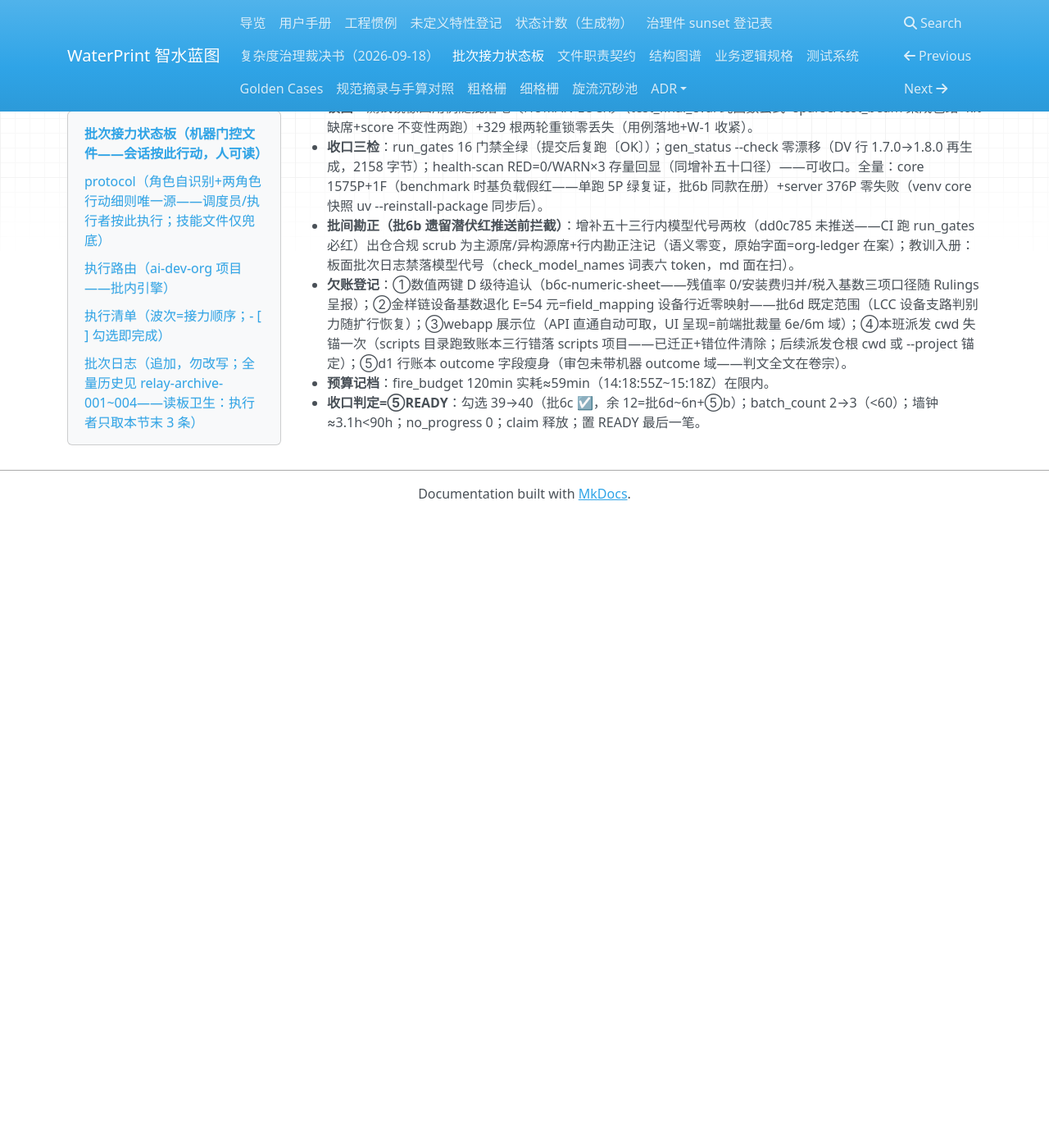
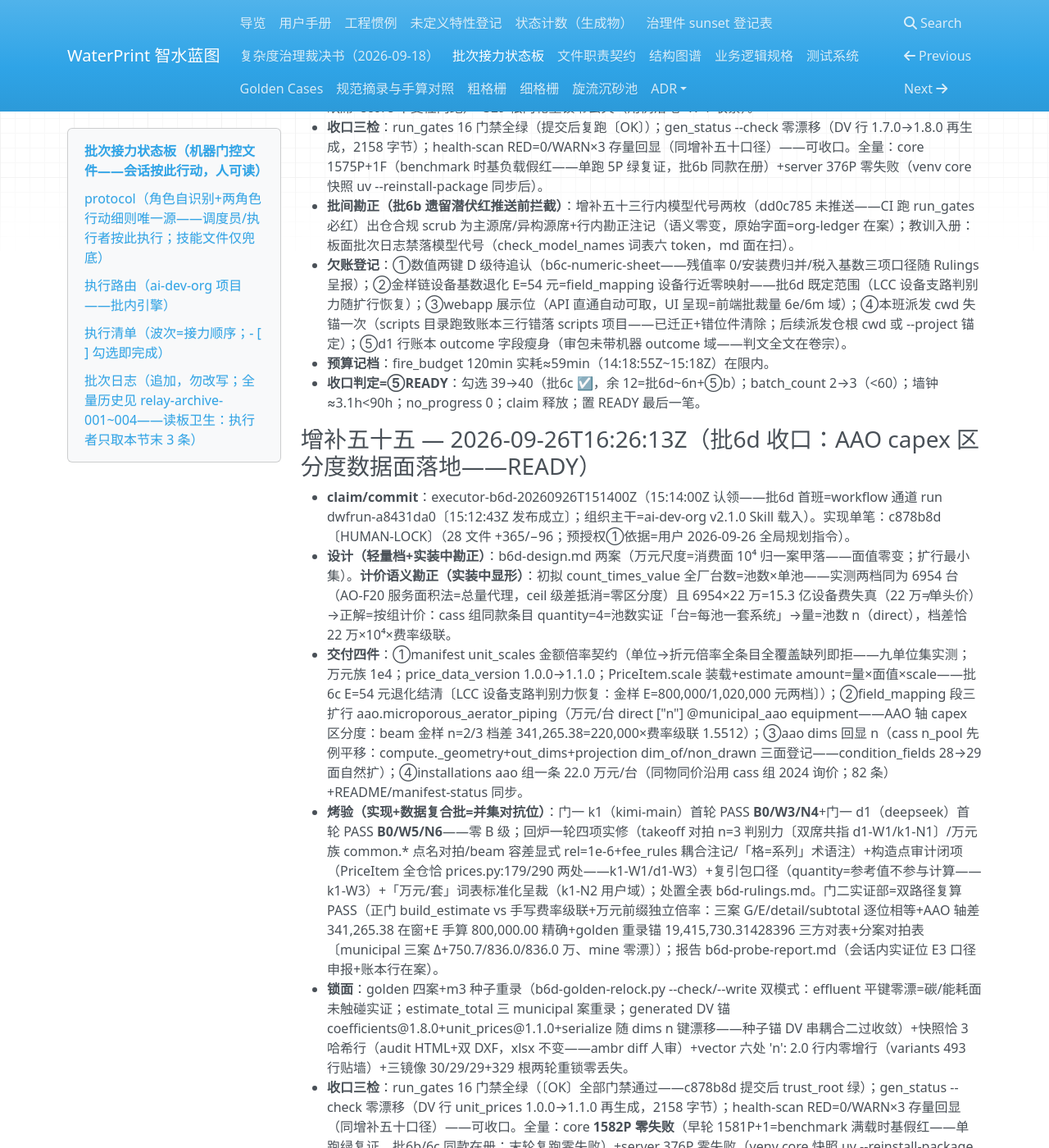
Before and after one commit to yyx20040712/waterprint, an MkDocs documentation site: the page built from docs/handoff/relay.md, in a window 1280 px wide and 1400 px high, scrolled down 13663 px. Shown: the whole window at 82% size. Built offline with MkDocs 1.6.1, drawn with Linux system fonts in a browser that asks for light colours; nearby versions of some CDN libraries; before the commit the page ends 14293 px from its top, so only the background shows below that; some of the changed text lies outside the part shown.

Commit message:
板面收口笔（增补五十五）：批6d AAO capex 区分度数据面收口 READY——勾选 40→41/batch_count 3→4/next=批6e；增补五十五全档（万元×10⁴ 折元契约+按组计价扩行+dims n 回显+计价语义勘正+门一双席 B0 PASS 回炉一轮四项实修+门二双路径复算+锁面重录+三检全绿+欠账七条）。实现单笔=c878b8d（claim=executor-b6d-20260926T151400Z workflow 通道 run dwfrun-a8431da0）

```diff
--- a/docs/handoff/relay.md
+++ b/docs/handoff/relay.md
@@ -12,7 +12,7 @@
 > - 调度员窗口（迁火/接任用，工作区不限；布火为重活允许载技能，此后每班只读板）：「接任交接：你是 E:\class\智水蓝图\waterprint\docs\handoff\relay.md 的当班 hub 总调度员——读板头+protocol 段（现行 rev）→ 按 batch-relay 技能 references/ops-manual.md 换防协议迁火并回填 automation_id → 提交推送 → 随即按 protocol 段开批通道 rev5（CreateWorkflow saved batch-relay-executor）发布执行者并原子写 last_dispatch_utc+workflow_run_id → 此后每班火只读板调度，禁执行禁重活禁载技能」
 > - 执行者窗口（手动兜底发布用；常规发布=执行工作流子代理，无需此窗）：「基于 E:\class\智水蓝图\waterprint\docs\handoff\relay.md 交接文档继续开发——读板（板头字段区+protocol 段+执行路由+执行清单+批次日志末 3 条）按 protocol 段执行者条款认领并执行本批；组织主干优先 Skill 加载 ai-dev-org，无 Skill 工具则直接读工作区根 AGENTS.md 与 .zcode/org-ledger.jsonl 等价替代；板 protocol 段缺失/预检失败才加载技能 batch-relay 兜底。无人值守：不等待人工答疑，用户域阻塞按停止事由 HOLD(stop_matter) 收口。工作区根 E:\class\智水蓝图\waterprint，相对路径以此为基。禁止创建任何新自动化。」
 
-- status: READY <!-- 2026-09-26 增补五十四：批6c 收口 READY（LCC 折旧面——1 commit be23fb3〔HUMAN-LOCK〕/门一三席 PASS+门二双路径 diff=0.0/三检全绿）；next=批6d -->
+- status: READY <!-- 2026-09-26 增补五十五：批6d 收口 READY（AAO capex 区分度数据面——1 commit c878b8d〔HUMAN-LOCK〕/门一双席 B0 PASS+门二双路径复算/三检全绿）；next=批6e -->
 - automation_id: automation-143e250a-5e96-4e6b-9016-7ac16fa7fb21 <!-- 2026-09-26 换防迁火回填（增补五十一）；旧值 automation-cf38af42…（已熄——CronList 空实核，增补五十火情观察证实） -->
 - shared_fire: true
 - plan: docs/handoff/relay.md#执行清单（自含清单，收口 grep 本文件 `- [ ]` 计余量）
@@ -20,23 +20,23 @@
 - poll_interval_min: 10
 - fire_budget_min: 120
 - last_dispatch: 2026-09-19T11:14:24+08:00
-- heartbeat_utc: 2026-09-26T15:06:06Z <!-- 增补五十四收口刷 -->
-- claim: - <!-- 批6c 收口释放（executor-b6c-20260926T141855Z，勾选 39→40） -->
+- heartbeat_utc: 2026-09-26T16:26:13Z <!-- 增补五十五收口刷 -->
+- claim: - <!-- 批6d 收口释放（executor-b6d-20260926T151400Z，勾选 40→41） -->
 - no_progress_count: 0 <!-- 2026-09-25 新排程重置（原 1=B4-5 用户门控非系统性卡死） -->
 - checked_total: 52 <!-- 2026-09-26 增补四十九：38+14（第六波全局收尾 批6a~6n——单源工单 wave6-master-plan.md；旧值 38=增补二十五口径） -->
-- checked_done: 40 <!-- 2026-09-26 批6c 收口 39→40（增补五十四） -->
+- checked_done: 41 <!-- 2026-09-26 批6d 收口 40→41（增补五十五） -->
 - protocol_rev: 6 <!-- 2026-09-26 换防升版 rev5→6（执行指令锚根批=现行：仓根锚定纪律+执行指令行参数化+开批通道标签去 rev 化）；旧值 5 -->
-- last_dispatch_utc: 2026-09-26T14:16:56.911Z <!-- 2026-09-26 批6c 首班发布成立（回读=run dwfrun-dbe63cec-bc29-4c36-b132-251d6b64a10f running+执行者子代理 executing）；旧值 2026-09-26T12:52:46.923Z（批6b 首班） -->
-- workflow_run_id: dwfrun-dbe63cec-bc29-4c36-b132-251d6b64a10f <!-- 批6c 首班执行工作流（LCC 折旧面——AUD-W11 后半：opex 折旧/资本摊销口径，三段通道轻量版设计先行） -->
+- last_dispatch_utc: 2026-09-26T15:12:43.008Z <!-- 2026-09-26 批6d 首班发布成立（回读=run dwfrun-a8431da0-a14b-42ce-868c-01d20fec3333 running+执行者子代理 executing）；旧值 2026-09-26T14:16:56.911Z（批6c 首班） -->
+- workflow_run_id: dwfrun-a8431da0-a14b-42ce-868c-01d20fec3333 <!-- 批6d 首班执行工作流（AAO capex 区分度数据面——field_mapping 三扩行+设备单价万元尺度+AAO 轴分化对拍断言+设备基数退化修复锚） -->
 - relay_started_utc: 2026-09-26T12:10:48.865Z <!-- 2026-09-26 rev6 换防时刻（本会话）；旧值 2026-09-26T04:00:36.124Z（rev5 二次换防） -->
-- batch_count: 3 <!-- 2026-09-26 批6c 收口 2→3（增补五十四） -->
+- batch_count: 4 <!-- 2026-09-26 批6d 收口 3→4（增补五十五） -->
 - max_batches: 60
 - max_wall_hours: 90
 - hold_reason: - <!-- 2026-09-26 增补四十八清空：批3a 追认已签+CI 已修——⑤b 软著仍为用户域终态项（批3b 后停板待用户不变） -->
 - last_handover: 2026-09-26
-- claimed_by: executor-b6c-20260926T141855Z <!-- 批6c 收口留档 -->
-- claimed_at: 2026-09-26T14:18:55Z <!-- 批6c 认领时戳（收口留档） -->
-- next_batch: 批6d AAO capex 区分度数据面（field_mapping 段三扩行+设备单价万元尺度——批2b 欠账①②；AAO 轴分化对拍断言；含批6c 欠账②设备基数退化 E=54 元同批修复锚〔LCC 年折旧设备支路判别力随扩行恢复〕；依赖 6c LCC 口径已定） -->
+- claimed_by: executor-b6d-20260926T151400Z <!-- 批6d 收口留档 -->
+- claimed_at: 2026-09-26T15:14:00Z <!-- 批6d 认领时戳（收口留档） -->
+- next_batch: 批6e 全工况投影端点（calc sensitivity 投影 API+龙卷风幅度轴升级——批2d 欠账①；快照 stale 语义） -->
 
 ## protocol（角色自识别+两角色行动细则唯一源——调度员/执行者按此执行；技能文件仅兜底）
 - 本板 protocol_rev=6；rev5/4/3/2/1 存量板读法向下兼容（rev0 无此行读旧字段名 last_dispatch，仅警告不阻断），换防时迁移至现行 rev。
@@ -146,7 +146,7 @@
 - [x] 批6a｜gwp_ch4 27.2→27.0 数据勘误实装（批2c 八步工序——**2026-09-26 收官〔增补五十二〕**：4b550e6 八步零偏离〔27.0/1.5.1/golden 五件/快照 3 行/36 根重锁〕+0c31196 B-6/D-8 factors 笔〔增补五十欠账路由：band 4 键 0.3/0.75+note 升格+1.6.0〕——双路径复算+DV 单因回代证明）
 - [x] 批6b｜碳范围一+能耗上游补全（批3.5 实装面〔ganhua 21.622+xiaohua MCF 0.8 案 A+三新键已追认〕+AUD-W4 反冲洗三键/磁分离能耗——新数值 §14 起草带出处事后追认）<!-- 2026-09-26 收官〔增补五十三〕：C-F10~F12+XL-F20~F22/KS-F9+确定性勘正 1 commit 87bc7b1〔HUMAN-LOCK〕+门一双席 B0 PASS+门二双路径 fp 级一致 -->
 - [x] 批6c｜LCC 折旧面（AUD-W11 后半：opex 折旧/资本摊销口径——三段通道设计先行；推荐 v1=展示维度不进 objective）<!-- 2026-09-26 收官〔增补五十四〕：直线法双键 cost_capex_annualized_yuan_a 展示维度+factor.lcc 两键 30/10 a（D 级待追认）+coefficients 1.8.0——1 commit be23fb3〔HUMAN-LOCK〕+门一三席 PASS+门二双路径 diff=0.0+golden/快照零重录 -->
-- [ ] 批6d｜AAO capex 区分度数据面（field_mapping 段三扩行+设备单价万元尺度——批2b 欠账①②；AAO 轴分化对拍断言）
+- [x] 批6d｜AAO capex 区分度数据面（field_mapping 段三扩行+设备单价万元尺度——批2b 欠账①②；AAO 轴分化对拍断言；含批6c 欠账②设备基数退化 E=54 元同批修复锚）<!-- 2026-09-26 收官〔增补五十五〕：万元×10⁴ 折元契约+按组计价扩行+dims n 回显——门一 k1 B0/W3/N4+d1 B0/W5/N6 双 PASS+门二双路径复算 PASS+1 commit c878b8d〔HUMAN-LOCK〕 -->
 - [ ] 批6e｜全工况投影端点（calc sensitivity 投影 API+龙卷风幅度轴升级——批2d 欠账①；快照 stale 语义）
 - [ ] 批6f｜任务系统补完（chat 失败横幅 error 明细〔任务状态查询面〕+joint failed/cancelled 幽灵文案+UF-26 重启即丢 v1 明示闭项）
 - [ ] 批6g｜结构债拆件批（beam.py/app.py/main.py 三顶格件按 ADR-024 配方腾位——双跑 diff=0 行为等价烤验）
@@ -260,3 +260,15 @@
 - **欠账登记**：①数值两键 D 级待追认（b6c-numeric-sheet——残值率 0/安装费归并/税入基数三项口径随 Rulings 呈报）；②金样链设备基数退化 E=54 元=field_mapping 设备行近零映射——批6d 既定范围（LCC 设备支路判别力随扩行恢复）；③webapp 展示位（API 直通自动可取，UI 呈现=前端批裁量 6e/6m 域）；④本班派发 cwd 失锚一次（scripts 目录跑致账本三行错落 scripts 项目——已迁正+错位件清除；后续派发仓根 cwd 或 --project 锚定）；⑤d1 行账本 outcome 字段瘦身（审包未带机器 outcome 域——判文全文在卷宗）。
 - **预算记档**：fire_budget 120min 实耗≈59min（14:18:55Z~15:18Z）在限内。
 - **收口判定=⑤READY**：勾选 39→40（批6c ☑，余 12=批6d~6n+⑤b）；batch_count 2→3（<60）；墙钟≈3.1h<90h；no_progress 0；claim 释放；置 READY 最后一笔。
+
+### 增补五十五 — 2026-09-26T16:26:13Z（批6d 收口：AAO capex 区分度数据面落地——READY）
+
+- **claim/commit**：executor-b6d-20260926T151400Z（15:14:00Z 认领——批6d 首班=workflow 通道 run dwfrun-a8431da0〔15:12:43Z 发布成立〕；组织主干=ai-dev-org v2.1.0 Skill 载入）。实现单笔：c878b8d〔HUMAN-LOCK〕（28 文件 +365/−96；预授权①依据=用户 2026-09-26 全局规划指令）。
+- **设计（轻量档+实装中勘正）**：b6d-design.md 两案（万元尺度=消费面 10⁴ 归一案甲落——面值零变；扩行最小集）。**计价语义勘正（实装中显形）**：初拟 count_times_value 全厂台数=池数×单池——实测两档同为 6954 台（AO-F20 服务面积法=总量代理，ceil 级差抵消=零区分度）且 6954×22 万=15.3 亿设备费失真（22 万≠单头价）→正解=按组计价：cass 组同款条目 quantity=4=池数实证「台=每池一套系统」→量=池数 n（direct），档差恰 22 万×10⁴×费率级联。
+- **交付四件**：①manifest unit_scales 金额倍率契约（单位→折元倍率全条目全覆盖缺列即拒——九单位集实测；万元族 1e4；price_data_version 1.0.0→1.1.0；PriceItem.scale 装载+estimate amount=量×面值×scale——批6c E=54 元退化结清〔LCC 设备支路判别力恢复：金样 E=800,000/1,020,000 元两档〕）；②field_mapping 段三扩行 aao.microporous_aerator_piping（万元/台 direct ["n"] @municipal_aao equipment——AAO 轴 capex 区分度：beam 金样 n=2/3 档差 341,265.38=220,000×费率级联 1.5512）；③aao dims 回显 n（cass n_pool 先例平移：compute._geometry+out_dims+projection dim_of/non_drawn 三面登记——condition_fields 28→29 面自然扩）；④installations aao 组一条 22.0 万元/台（同物同价沿用 cass 组 2024 询价；82 条）+README/manifest-status 同步。
+- **烤验（实现+数据复合批=并集对抗位）**：门一 k1（kimi-main）首轮 PASS **B0/W3/N4**+门一 d1（deepseek）首轮 PASS **B0/W5/N6**——零 B 级；回炉一轮四项实修（takeoff 对拍 n=3 判别力〔双席共指 d1-W1/k1-N1〕/万元族 common.* 点名对拍/beam 容差显式 rel=1e-6+fee_rules 耦合注记/「格=系列」术语注）+构造点审计闭项（PriceItem 全仓恰 prices.py:179/290 两处——k1-W1/d1-W3）+复引包口径（quantity=参考值不参与计算——k1-W3）+「万元/套」词表标准化呈裁（k1-N2 用户域）；处置全表 b6d-rulings.md。门二实证部=双路径复算 PASS（正门 build_estimate vs 手写费率级联+万元前缀独立倍率：三案 G/E/detail/subtotal 逐位相等+AAO 轴差 341,265.38 在窗+E 手算 800,000.00 精确+golden 重录锚 19,415,730.31428396 三方对表+分案对拍表〔municipal 三案 Δ+750.7/836.0/836.0 万、mine 零漂〕）；报告 b6d-probe-report.md（会话内实证位 E3 口径申报+账本行在案）。
+- **锁面**：golden 四案+m3 种子重录（b6d-golden-relock.py --check/--write 双模式：effluent 平键零漂=碳/能耗面未触碰实证；estimate_total 三 municipal 案重录；generated DV 锚 coefficients@1.8.0+unit_prices@1.1.0+serialize 随 dims n 键漂移——种子锚 DV 串耦合二过收敛）+快照恰 3 哈希行（audit HTML+双 DXF，xlsx 不变——ambr diff 人审）+vector 六处 'n': 2.0 行内零增行（variants 493 行贴墙）+三镜像 30/29/29+329 根两轮重锁零丢失。
+- **收口三检**：run_gates 16 门禁全绿（〔OK〕全部门禁通过——c878b8d 提交后 trust_root 绿）；gen_status --check 零漂移（DV 行 unit_prices 1.0.0→1.1.0 再生成，2158 字节）；health-scan RED=0/WARN×3 存量回显（同增补五十口径）——可收口。全量：core **1582P 零失败**（早轮 1581P+1=benchmark 满载时基假红——单跑绿复证，批6b/6c 同款在册；末轮复跑零失败）+server 376P 零失败（venv core 快照 uv --reinstall-package 同步后）+mypy 350/58 双绿+ruff 零违规。
+- **欠账登记**：①数值单 aao.microporous_aerator_piping=22.0 万元/台 追认请求（b6d-numeric-sheet §四——预授权②事后追认制，用户域非阻断）；②「万元/套」单位词表标准化呈裁（k1-N2——42 条设备条目旧源词表一致性 vs 单条语义精度，独立数据批裁量）；③direct 条目 quantity 一致性装载告警=后续批池位（k1-W3）；④PriceItem 手构造防线缺口（k1-W1——后续 cost 域新增构造点须走 load_prices 或显式 scale）；⑤count_times_value 通道维持预留（其语义对 n 恒定量无承载——field_mapping 头注在册）；⑥aao manifest 495 行/variants 499 行双贴墙（下次触碰先筹划拆件/外移）；⑦厌氧/缺氧搅拌器计数字段挂账维持（AO-F20 头注口径——无诚实字段禁臆造）。
+- **预算记档**：fire_budget 120min 实耗≈72min（15:14:00Z~16:26:13Z）在限内。
+- **收口判定=⑤READY**：勾选 40→41（批6d ☑，余 11=批6e~6n+⑤b）；batch_count 3→4（<60）；墙钟≈4.3h<90h；no_progress 0；claim 释放；置 READY 最后一笔。
```
